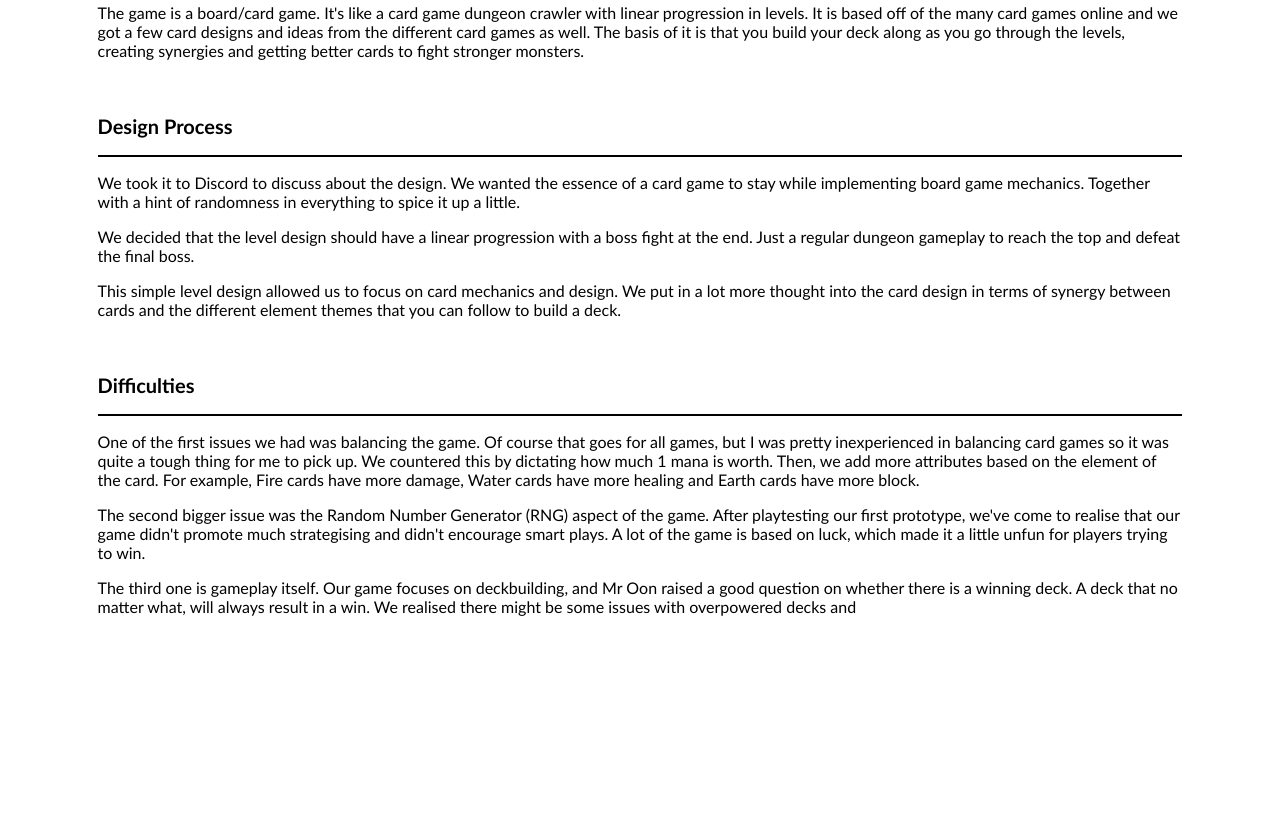
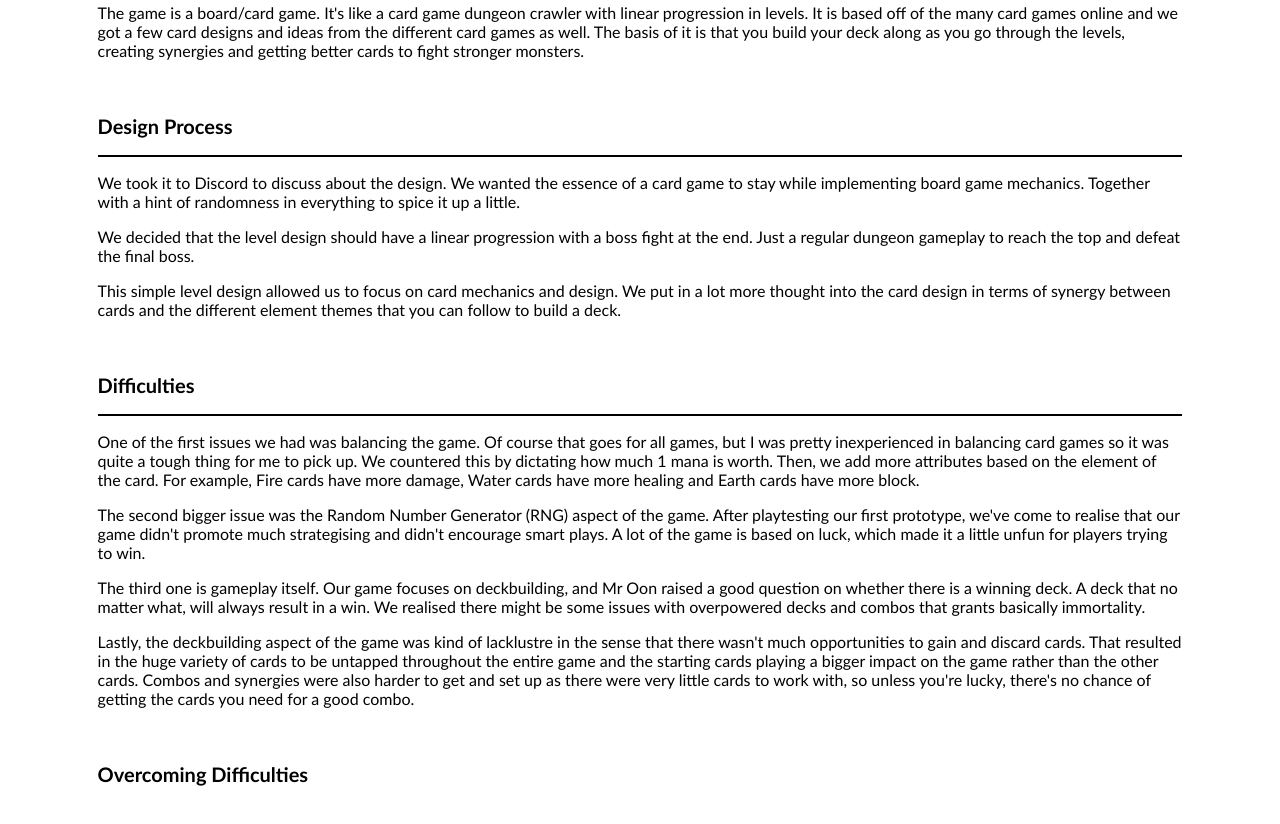
Before and after one commit to bokiex/bokiex.github.io, a plain HTML site: page assignments/assignment-1.html in a window 1280 px wide. Shown: the part 572-1396 px from the top of the page. Before the commit the page ends 1339 px from the top, so only its background shows below. Drawn offline with Linux system fonts and the light colour scheme.

Commit message:
add preview to assignment

```diff
--- a/assignments/assignment-1.html
+++ b/assignments/assignment-1.html
@@ -84,7 +84,22 @@
                 The third one is gameplay itself. Our game focuses on deckbuilding, and Mr Oon
                 raised a good question on whether there is a winning deck. A deck that no matter
                 what, will always result in a win. We realised there might be some issues with
-                overpowered decks and
+                overpowered decks and combos that grants basically immortality.
+            </p>
+            <p>
+                Lastly, the deckbuilding aspect of the game was kind of lacklustre in the sense
+                that there wasn't much opportunities to gain and discard cards. That resulted in the
+                huge variety of cards to be untapped throughout the entire game and the starting cards
+                playing a bigger impact on the game rather than the other cards. Combos and synergies
+                were also harder to get and set up as there were very little cards to work with, so
+                unless you're lucky, there's no chance of getting the cards you need for a good
+                combo.
+            </p>
+        </section>
+        <section>
+            <h2>Overcoming Difficulties</h2>
+            <p>
+
             </p>
         </section>
     </div>
```
Also changed, not shown: index.html (+2 -10 lines).
